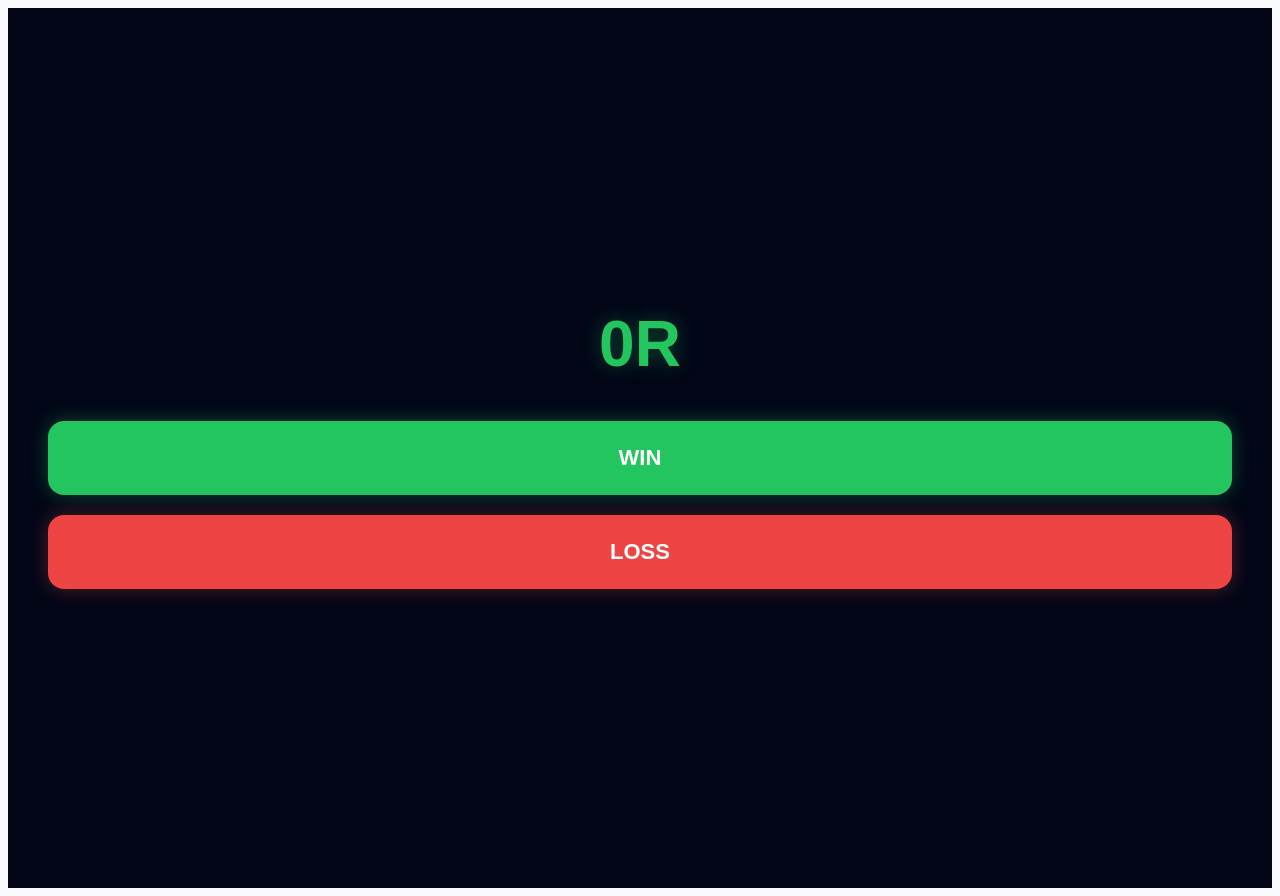
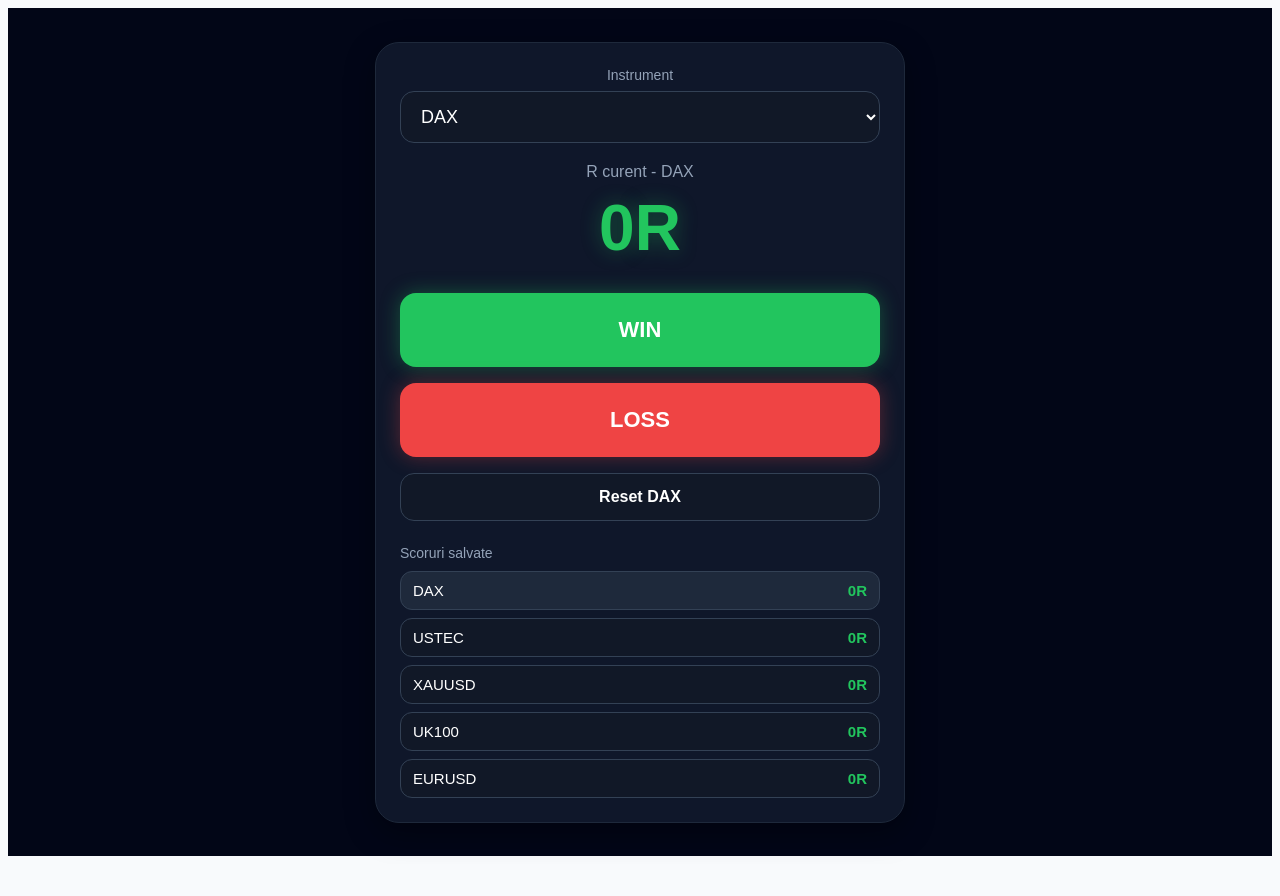
Before and after one commit to cismas300-trader/R-tracker-simple, a Next.js app: page / in a window 1280 px wide. After the commit the page ends 864 px from the top, so only its background shows below. Built offline with nearby package versions, Linux system fonts and the light colour scheme.

Commit message:
Update page.js

```diff
--- a/app/page.js
+++ b/app/page.js
@@ -2,23 +2,61 @@
 
 import { useEffect, useState } from "react";
 
+const STORAGE_KEY = "r-by-instrument-v1";
+const INSTRUMENTS = ["DAX", "USTEC", "XAUUSD", "UK100", "EURUSD"];
+
 export default function Page() {
-  const [r, setR] = useState(0);
+  const [selectedInstrument, setSelectedInstrument] = useState("DAX");
+  const [scores, setScores] = useState({
+    DAX: 0,
+    USTEC: 0,
+    XAUUSD: 0,
+    UK100: 0,
+    EURUSD: 0,
+  });
 
   useEffect(() => {
-    const saved = localStorage.getItem("r");
-    if (saved !== null) setR(Number(saved));
+    const saved = localStorage.getItem(STORAGE_KEY);
+    if (saved) {
+      try {
+        const parsed = JSON.parse(saved);
+        setScores((prev) => ({ ...prev, ...parsed }));
+      } catch {}
+    }
   }, []);
 
   useEffect(() => {
-    localStorage.setItem("r", r);
-  }, [r]);
+    localStorage.setItem(STORAGE_KEY, JSON.stringify(scores));
+  }, [scores]);
+
+  const currentR = scores[selectedInstrument] ?? 0;
+
+  function addWin() {
+    setScores((prev) => ({
+      ...prev,
+      [selectedInstrument]: (prev[selectedInstrument] ?? 0) + 1,
+    }));
+  }
+
+  function addLoss() {
+    setScores((prev) => ({
+      ...prev,
+      [selectedInstrument]: (prev[selectedInstrument] ?? 0) - 1,
+    }));
+  }
+
+  function resetCurrent() {
+    setScores((prev) => ({
+      ...prev,
+      [selectedInstrument]: 0,
+    }));
+  }
 
   return (
     <div
       style={{
         textAlign: "center",
-        padding: 40,
+        padding: 24,
         minHeight: "100vh",
         background: "#020617",
         display: "flex",
@@ -29,22 +67,64 @@ export default function Page() {
     >
       <div
         style={{
+          width: "100%",
+          maxWidth: 480,
+          margin: "0 auto",
+          background: "#0f172a",
+          border: "1px solid #1e293b",
+          borderRadius: 24,
+          padding: 24,
+          boxShadow: "0 10px 30px rgba(0,0,0,0.35)",
+        }}
+      >
+        <div style={{ marginBottom: 20 }}>
+          <div style={{ fontSize: 14, color: "#94a3b8", marginBottom: 8 }}>
+            Instrument
+          </div>
+          <select
+            value={selectedInstrument}
+            onChange={(e) => setSelectedInstrument(e.target.value)}
+            style={{
+              width: "100%",
+              padding: "14px 16px",
+              fontSize: 18,
+              borderRadius: 14,
+              border: "1px solid #334155",
+              background: "#111827",
+              color: "white",
+              outline: "none",
+            }}
+          >
+            {INSTRUMENTS.map((instrument) => (
+              <option key={instrument} value={instrument}>
+                {instrument}
+              </option>
+            ))}
+          </select>
+        </div>
+
+        <div style={{ fontSize: 16, color: "#94a3b8", marginBottom: 10 }}>
+          R curent - {selectedInstrument}
+        </div>
+
+        <div
+          style={{
             fontSize: 64,
             fontWeight: 700,
-          marginBottom: 40,
-          color: r >= 0 ? "#22c55e" : "#ef4444",
+            marginBottom: 28,
+            color: currentR >= 0 ? "#22c55e" : "#ef4444",
             textShadow:
-            r >= 0
+              currentR >= 0
                 ? "0 0 20px rgba(34,197,94,0.35)"
                 : "0 0 20px rgba(239,68,68,0.35)",
           }}
         >
-        {r}R
+          {currentR}R
         </div>
 
-      <div style={{ display: "flex", flexDirection: "column", gap: 20 }}>
+        <div style={{ display: "flex", flexDirection: "column", gap: 16 }}>
           <button
-          onClick={() => setR(r + 1)}
+            onClick={addWin}
             style={{
               padding: 24,
               fontSize: 22,
@@ -55,14 +135,13 @@ export default function Page() {
               color: "white",
               boxShadow: "0 0 20px rgba(34,197,94,0.35)",
               cursor: "pointer",
-            transition: "transform 0.08s ease, box-shadow 0.2s ease",
             }}
           >
             WIN
           </button>
 
           <button
-          onClick={() => setR(r - 1)}
+            onClick={addLoss}
             style={{
               padding: 24,
               fontSize: 22,
@@ -73,11 +152,60 @@ export default function Page() {
               color: "white",
               boxShadow: "0 0 20px rgba(239,68,68,0.35)",
               cursor: "pointer",
-            transition: "transform 0.08s ease, box-shadow 0.2s ease",
             }}
           >
             LOSS
           </button>
+
+          <button
+            onClick={resetCurrent}
+            style={{
+              padding: 14,
+              fontSize: 16,
+              fontWeight: 700,
+              borderRadius: 14,
+              border: "1px solid #334155",
+              background: "#111827",
+              color: "white",
+              cursor: "pointer",
+            }}
+          >
+            Reset {selectedInstrument}
+          </button>
+        </div>
+
+        <div style={{ marginTop: 24, textAlign: "left" }}>
+          <div style={{ fontSize: 14, color: "#94a3b8", marginBottom: 10 }}>
+            Scoruri salvate
+          </div>
+          <div style={{ display: "grid", gap: 8 }}>
+            {INSTRUMENTS.map((instrument) => (
+              <div
+                key={instrument}
+                style={{
+                  display: "flex",
+                  justifyContent: "space-between",
+                  alignItems: "center",
+                  padding: "10px 12px",
+                  borderRadius: 12,
+                  background: instrument === selectedInstrument ? "#1e293b" : "#111827",
+                  border: "1px solid #334155",
+                  fontSize: 15,
+                }}
+              >
+                <span>{instrument}</span>
+                <span
+                  style={{
+                    color: (scores[instrument] ?? 0) >= 0 ? "#22c55e" : "#ef4444",
+                    fontWeight: 700,
+                  }}
+                >
+                  {scores[instrument] ?? 0}R
+                </span>
+              </div>
+            ))}
+          </div>
+        </div>
       </div>
     </div>
   );
```
Lines whose indentation alone changed are shown as unchanged.
